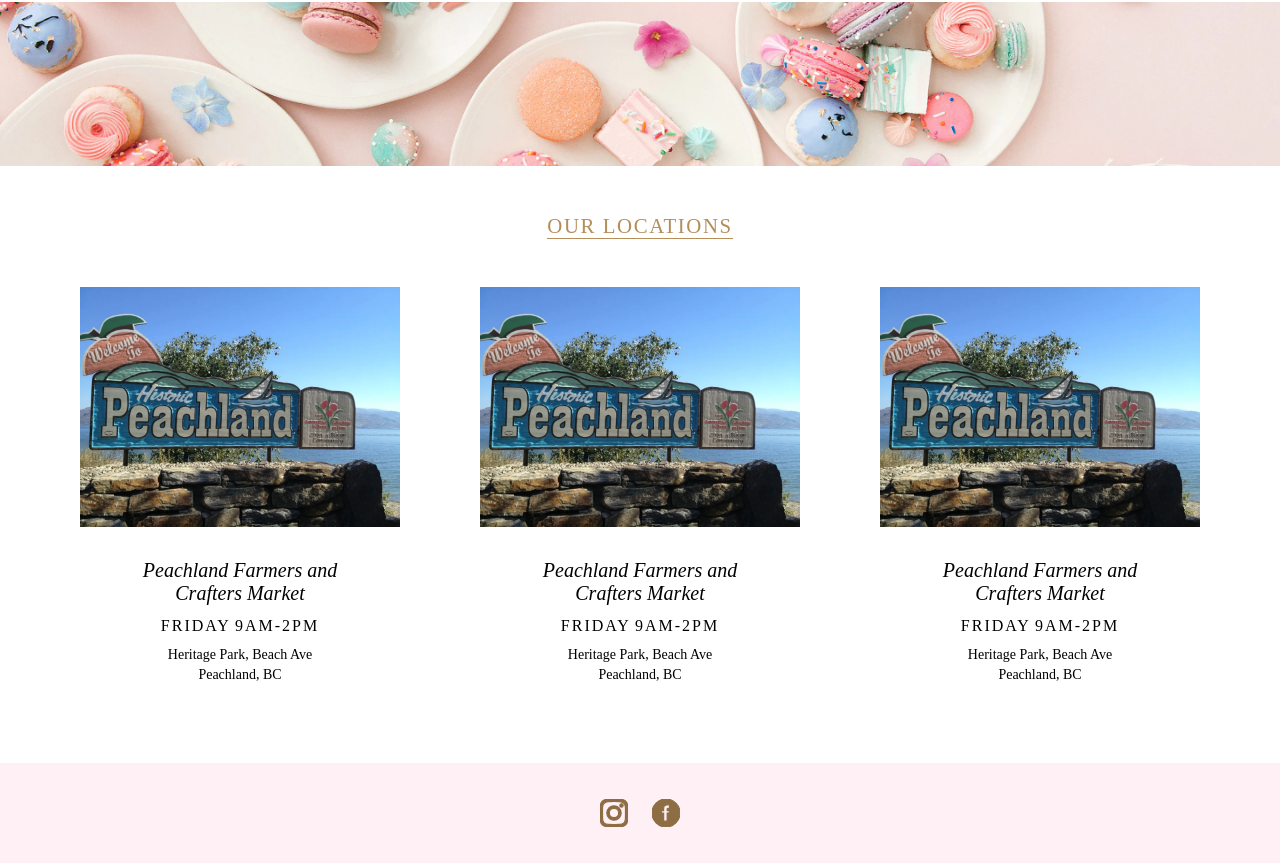
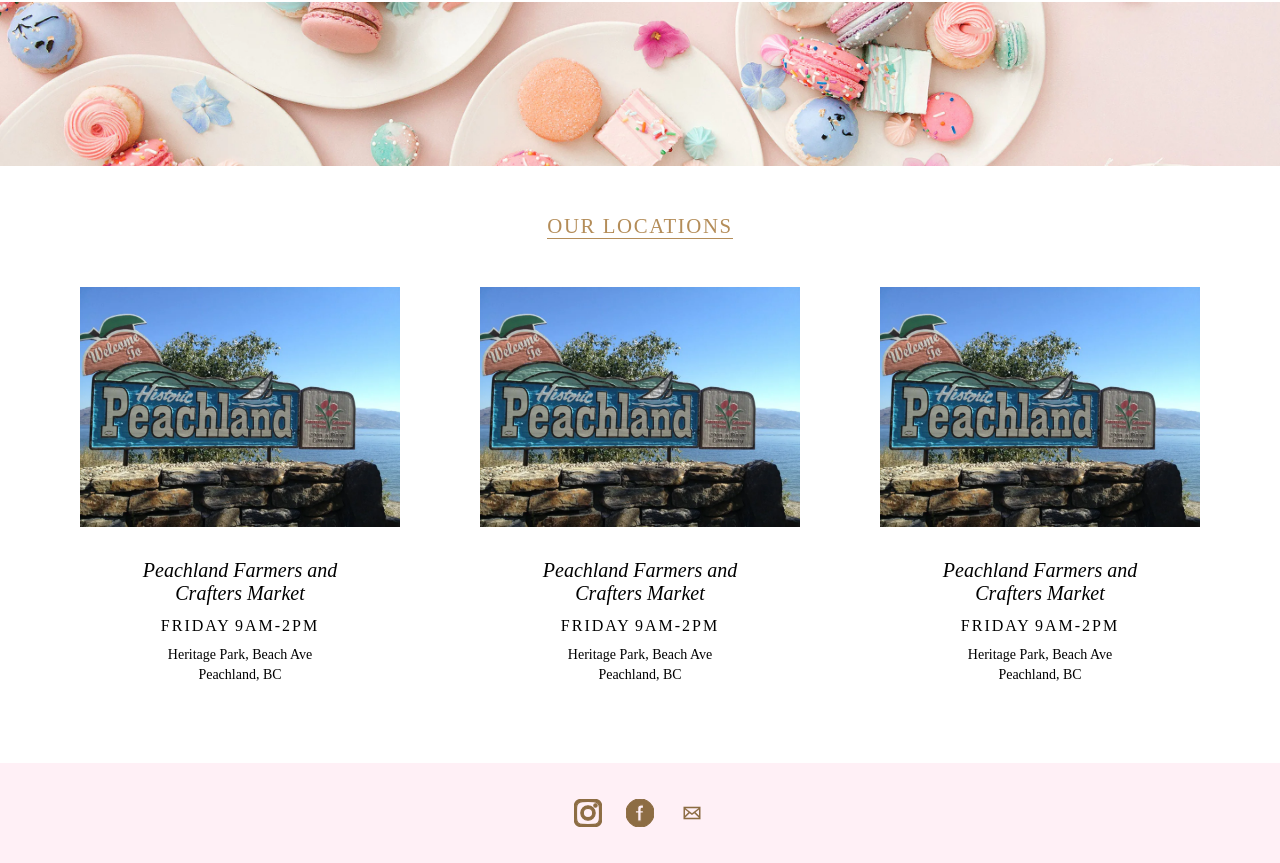
Before and after one commit to Smoopfrog/asweetromance, a React (Create React App) app: page / in a window 1280 px wide. Shown: the part 883-1746 px from the top of the page. Built offline with nearby package versions, Linux system fonts and the light colour scheme.

Commit message:
add mail icon to footer

```diff
--- a/src/Components/Footer.jsx
+++ b/src/Components/Footer.jsx
@@ -34,6 +34,21 @@
           </svg>
           <div className="social-anchor-circle"></div>
         </a>
+        <a
+          className="social-link"
+          href="mailto: asweetromance1@gmail.com"
+          target="_blank"
+          rel="noopener noreferrer"
+        >
+          <svg
+            xmlns="http://www.w3.org/2000/svg"
+            className="social-icon"
+            viewBox="0 0 512 512"
+          >
+            <path d="M101.3 141.6v228.9h0.3 308.4 0.8V141.6H101.3zM375.7 167.8l-119.7 91.5 -119.6-91.5H375.7zM127.6 194.1l64.1 49.1 -64.1 64.1V194.1zM127.8 344.2l84.9-84.9 43.2 33.1 43-32.9 84.7 84.7L127.8 344.2 127.8 344.2zM384.4 307.8l-64.4-64.4 64.4-49.3V307.8z"></path>
+          </svg>
+          <div className="social-anchor-circle"></div>
+        </a>
       </div>
     </footer>
   );
```
